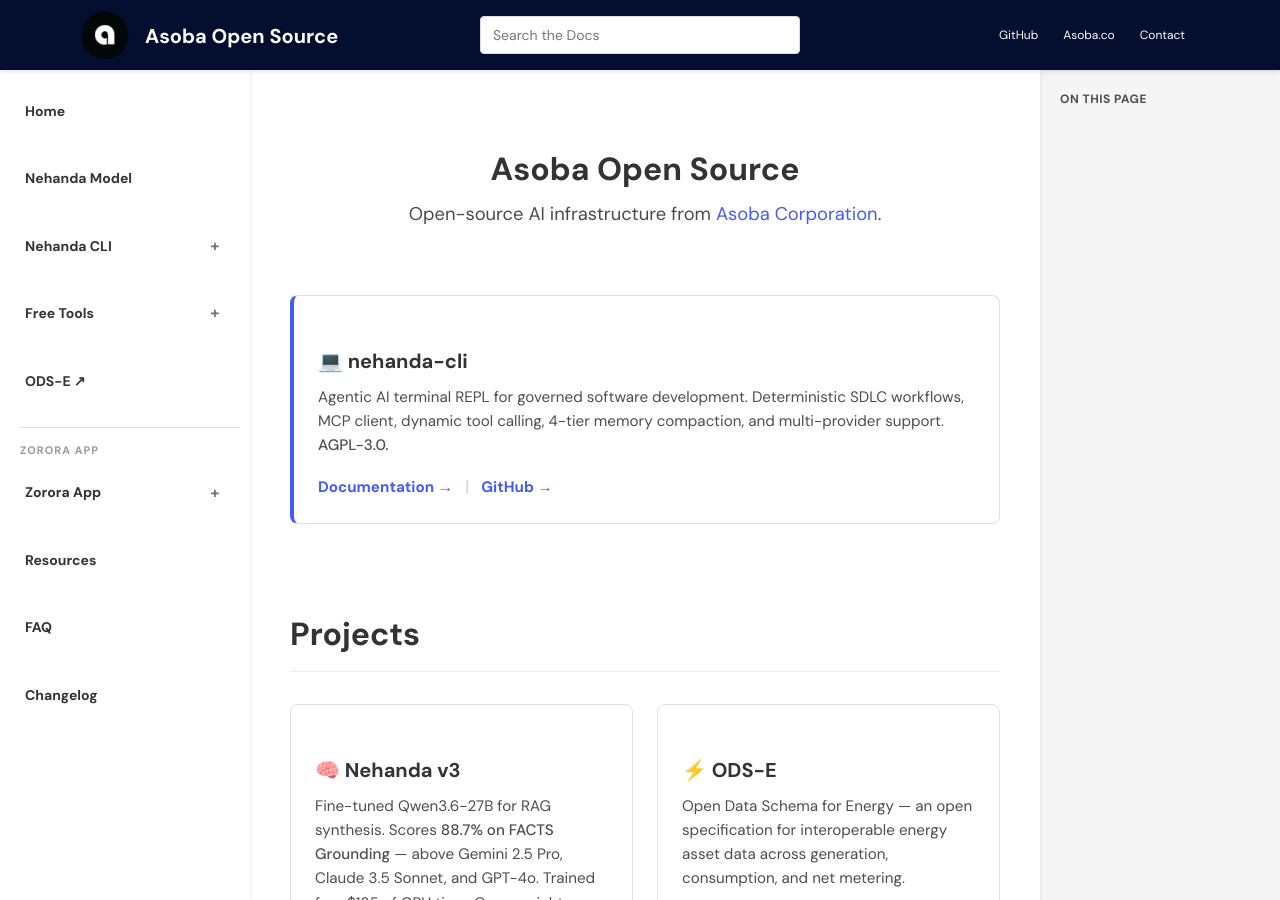
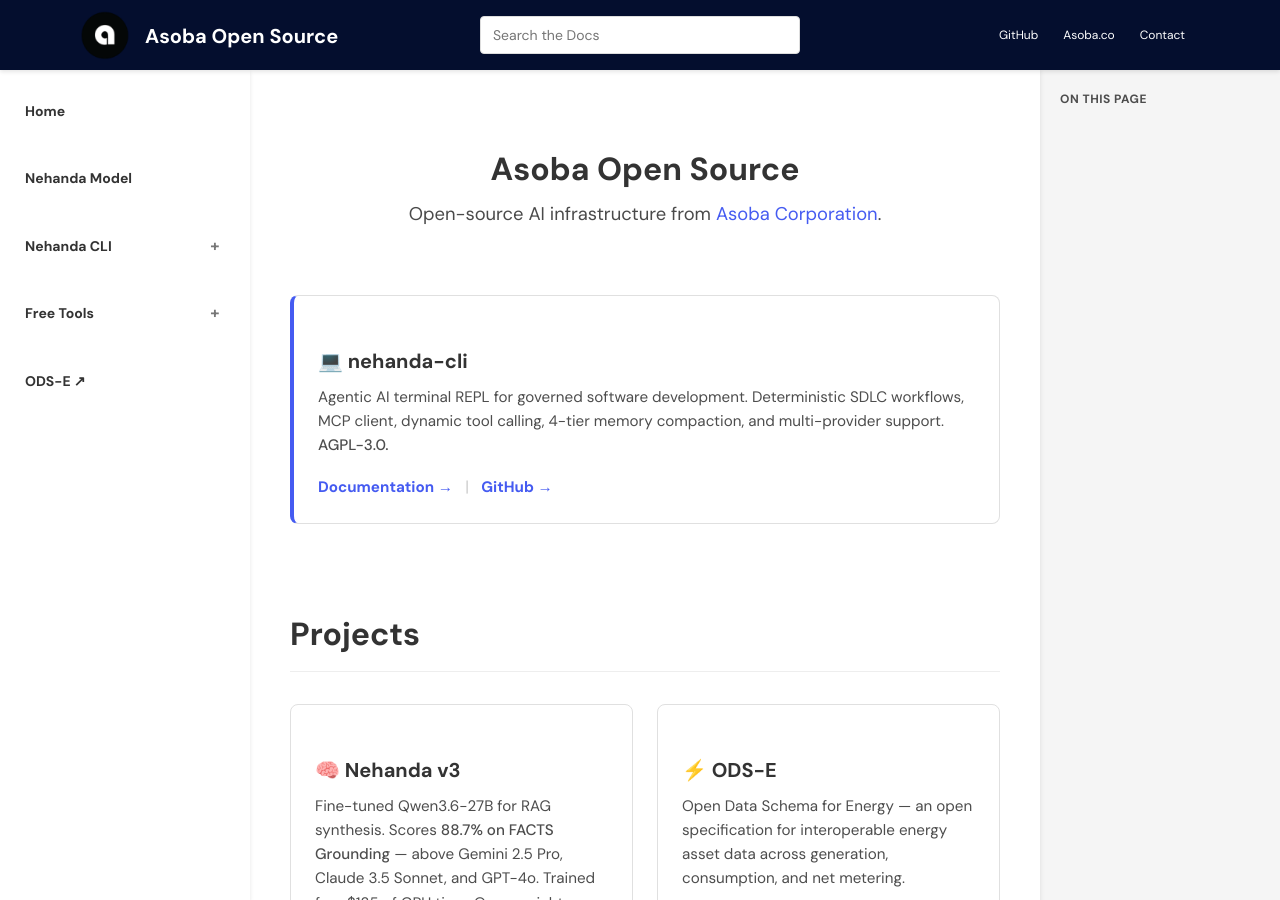
Before and after one commit to AsobaCloud/asobacode.github.io, a Jekyll site: the page built from index.md, in a window 1280 px wide and 900 px high. Built offline with Jekyll 4.4.1, drawn with Linux system fonts in a browser that asks for light colours; a script that is not in the unit is left out.

Commit message:
updating left nav

```diff
--- a/_layouts/default.html
+++ b/_layouts/default.html
@@ -76,7 +76,7 @@ layout: default
           </div>
           <ul class="sub-menu">
             <li><a href="https://asoba.co/forecast.html">Solar Forecast</a></li>
-            <li><a href="https://asoba.co/solar-estimate.html">Solar ROI Estimate</a></li>
+            <li><a href="https://asoba.co/solar-estimation.html">Solar ROI Estimate</a></li>
           </ul>
         </li>
 
@@ -87,48 +87,6 @@ layout: default
           </div>
         </li>
 
-        <!-- Zorora separator -->
-        <li class="nav-separator">Zorora App</li>
-
-        <!-- Zorora App -->
-        <li class="nav-item">
-          <div class="nav-header">
-            <a href="{{ site.baseurl }}/zorora-app/overview">Zorora App</a>
-            <span class="toggle-icon">+</span>
-          </div>
-          <ul class="sub-menu">
-            <li><a href="{{ site.baseurl }}/zorora-app/overview">Overview</a></li>
-            <li><a href="{{ site.baseurl }}/zorora-app/deep-research">Deep Research</a></li>
-            <li><a href="{{ site.baseurl }}/zorora-app/discovery">Discovery</a></li>
-            <li><a href="{{ site.baseurl }}/zorora-app/regulatory">Regulatory</a></li>
-            <li><a href="{{ site.baseurl }}/zorora-app/global-view">Global View</a></li>
-            <li><a href="{{ site.baseurl }}/zorora-app/digest">Digest</a></li>
-            <li><a href="{{ site.baseurl }}/zorora-app/alerts">Alerts</a></li>
-            <li><a href="{{ site.baseurl }}/zorora-app/scouting">Scouting</a></li>
-            <li><a href="{{ site.baseurl }}/zorora-app/settings">Settings</a></li>
-          </ul>
-        </li>
-
-        <!-- Resources -->
-        <li class="nav-item">
-          <div class="nav-header">
-            <a href="{{ site.baseurl }}/resources">Resources</a>
-          </div>
-        </li>
-
-        <!-- FAQ -->
-        <li class="nav-item">
-          <div class="nav-header">
-            <a href="{{ site.baseurl }}/faq">FAQ</a>
-          </div>
-        </li>
-
-        <!-- Changelog -->
-        <li class="nav-item">
-          <div class="nav-header">
-            <a href="{{ site.baseurl }}/changelog">Changelog</a>
-          </div>
-        </li>
       </ul>
     </nav>
   </div>
```
